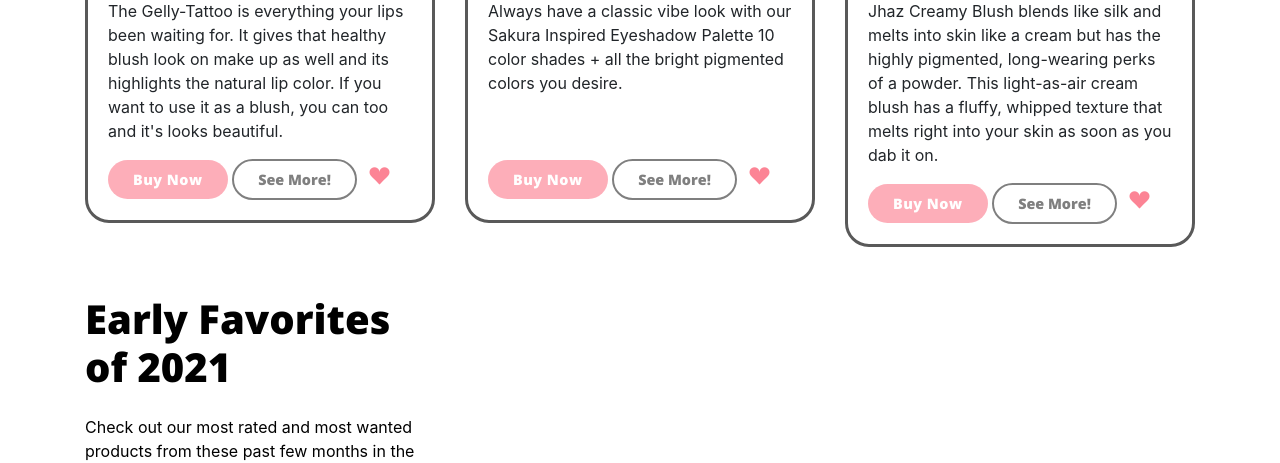
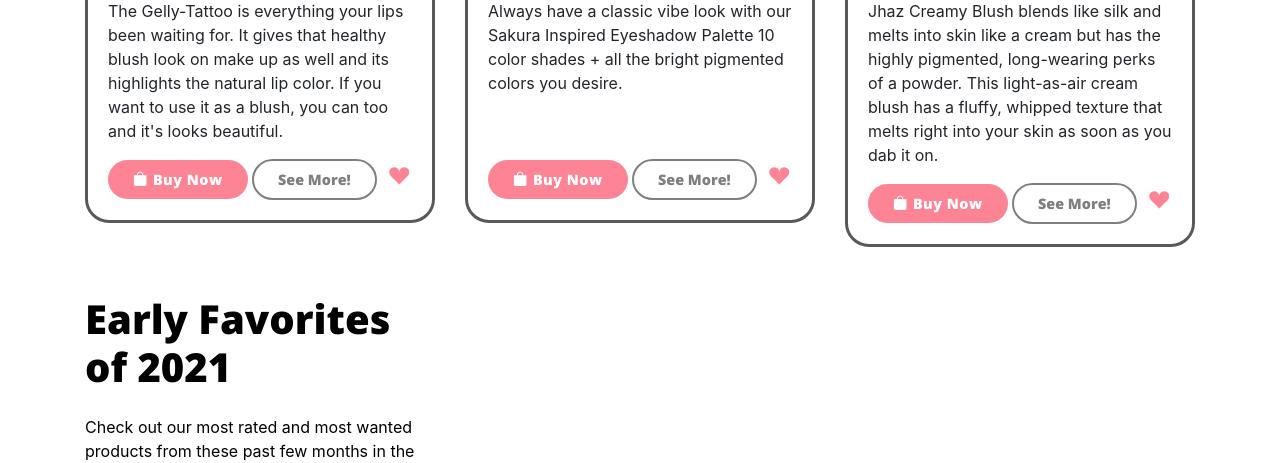
Before and after one commit to jjpormento21/TheJaJeJiJoJu, a Flask app: page /featured in a window 1280 px wide. Shown: the part 619-1082 px from the top of the page. Run offline with Flask 2, Linux system fonts and the light colour scheme; some libraries are stand-ins or nearby versions.

Commit message:
improved cart and buy now buttons

```diff
--- a/templates/featured.html
+++ b/templates/featured.html
@@ -11,8 +11,9 @@
     <div class="row">
         <div class="col-md-4">
             <div class="boxb card mb-3">
-                <h3 class="font1 card-title mt-3 mb-1 m-title product-name">Gelly Tatoo</h3>
+                <h3 class="font1 card-title mt-3 mb-1 m-title product-name">Gelly Tattoo</h3>
                 <p class="product-price" hidden>₱160.00</p>
+                <p class="product-id" hidden>60a20e2b29b736765c387ec0</p>
                 <img src="https://raw.githubusercontent.com/jjpormento21/project-photos-webdev/main/Miss%20Jhaz%20Beauty%20Cosmetics/LIPS/Gelly%20tatoo/gelly%20tatoo.jpg"
                     alt="Gelly Tattoo" class="card-img img-size product-img">
                 <div class="card-body pt-0">
@@ -20,7 +21,9 @@
                         your lips been waiting for. It gives that healthy blush look on make up as well and its
                         highlights the natural lip color. If you want to use it as a blush, you can too and it's looks
                         beautiful.</p>
-                    <button class="btn btn-main buyNow" disabled>Buy Now</button>
+                    <button class="btn btn-main buyNow">
+                        <i class="bi bi-bag-fill btn-icon"></i>Buy
+                        Now</button>
                     <a href="/product/60a20e2b29b736765c387ec0" class="btn btn-sub mr-2">See More!</a>
                     <i class="bi bi-suit-heart-fill feat-icon"></i>
                 </div>
@@ -30,13 +33,16 @@
             <div class="boxb card mb-3">
                 <h3 class="font1 card-title mt-3 mb-1 m-title product-name">Eyeshadow Palette</h3>
                 <p class="product-price" hidden>₱199.00</p>
+                <p class="product-id" hidden>60a20d3929b736765c387ebe</p>
                 <img src="https://raw.githubusercontent.com/jjpormento21/project-photos-webdev/main/Miss%20Jhaz%20Beauty%20Cosmetics/EYES/Eyeshadow/eye%20shadow%20palette3.jpg"
                     alt="Eyeshadow Palette" class="card-img img-size product-img">
                 <div class="card-body pt-0">
                     <p style="margin-bottom: 4em;" class="card-text">Always have a classic vibe look
                         with our Sakura Inspired Eyeshadow Palette 10 color shades + all the bright pigmented colors you
                         desire.</p>
-                    <button class="btn btn-main buyNow" disabled>Buy Now</button>
+                    <button class="btn btn-main buyNow">
+                        <i class="bi bi-bag-fill btn-icon"></i>Buy
+                        Now</button>
                     <a href="/product/60a20d3929b736765c387ebe" class="btn btn-sub mr-2">See More!</a>
                     <i class="feat-icon mt-5 bi bi-suit-heart-fill"></i>
                 </div>
@@ -46,6 +52,7 @@
             <div class="boxb card">
                 <h3 class="font1 card-title mt-3 mb-1 m-title product-name">Creamy Blush</h3>
                 <p class="product-price" hidden>₱100.00</p>
+                <p class="product-id" hidden>60a2141229b736765c387ec9</p>
                 <img src="https://raw.githubusercontent.com/jjpormento21/project-photos-webdev/main/Miss%20Jhaz%20Beauty%20Cosmetics/SKIN/Creamy%20blush/creamyblush2.jpg"
                     alt="Creamy Blush" class="card-img img-size product-img">
                 <div class="card-body pt-0">
@@ -53,7 +60,9 @@
                         skin like a cream but has the highly pigmented, long-wearing perks of a powder. This
                         light-as-air cream blush has a fluffy, whipped texture that melts right into your skin as soon
                         as you dab it on. </p>
-                    <button class="btn btn-main buyNow" disabled>Buy Now</button>
+                    <button class="btn btn-main buyNow">
+                        <i class="bi bi-bag-fill btn-icon"></i>Buy
+                        Now</button>
                     <a href="/product/60a2141229b736765c387ec9" class="btn btn-sub mr-2">See More!</a>
                     <i class="bi bi-suit-heart-fill feat-icon"></i>
                 </div>
--- a/templates/product_info.html
+++ b/templates/product_info.html
@@ -49,8 +49,8 @@
                 <hr>
                 <button class="btn btn-sub btn-block addToCart"><i class="bi bi-cart-plus-fill btn-icon"></i>Add to
                     Cart</button>
-                <a href="/checkout" class="btn btn-main btn-block buyNow"><i class="bi bi-bag-fill btn-icon"></i>Buy
-                    Now</a>
+                <button class="btn btn-main btn-block buyNow"><i class="bi bi-bag-fill btn-icon"></i>Buy
+                    Now</button>
             </div>
         </div>
     </div>
```
Also changed, not shown: templates/index.html (+6 -3 lines).
